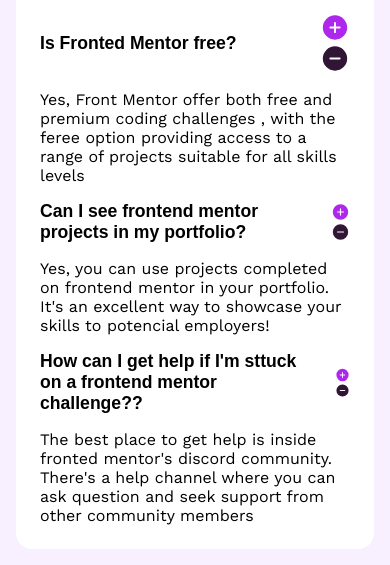
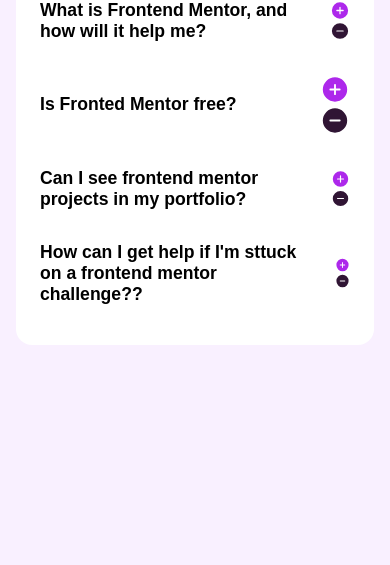
Before and after one commit to Miranda0309/frontmentor_callenger, a plain HTML site: page faq-accordion-main/index.html in a window 390 px wide. Shown: the part 308-873 px from the top of the page. After the commit the page ends 844 px from the top, so only its background shows below. Drawn offline with nearby package versions, Linux system fonts and the light colour scheme; a script that the page names is missing; files whose address does not match are found by name.

Commit message:
se agrego el fondo del body

```diff
--- a/styles.css/styles.css
+++ b/styles.css/styles.css
@@ -71,3 +71,26 @@
 .according-item .icons img {
     min-width: 30px;
 }
+
+.according-item .icons .minus-icon {
+    display: none;
+}
+
+.according-description {
+    background-color: var(--white);
+    max-height: 0;
+    overflow: hidden;
+    transition: max-height 200ms ease;
+}
+
+.according-description p {
+    color: var(--grayish-purple);
+    padding: 1.5rem 0;
+}
+
+@media (max-width: 540px) {
+    body{
+        background-image: url(/faq-accordion-main/assets/images/background-pattern-mobile.svg);
+    }
+
+}
```
